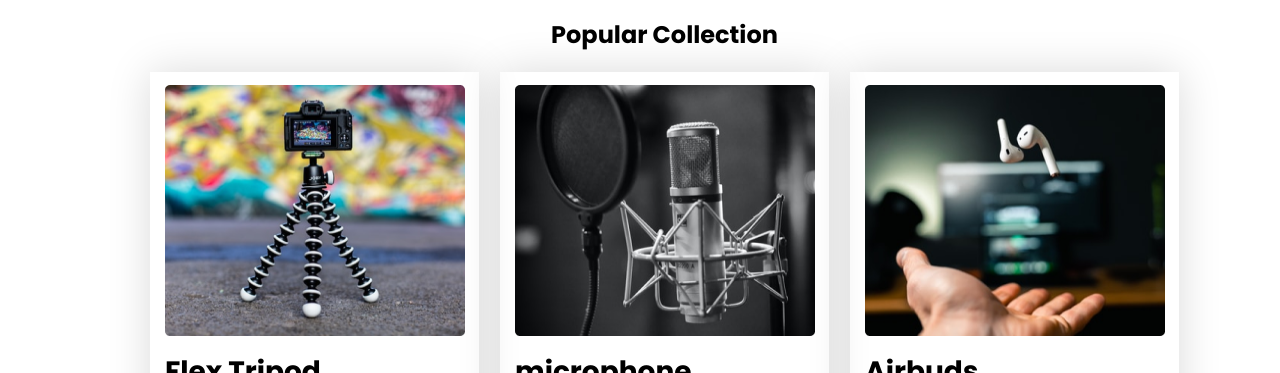
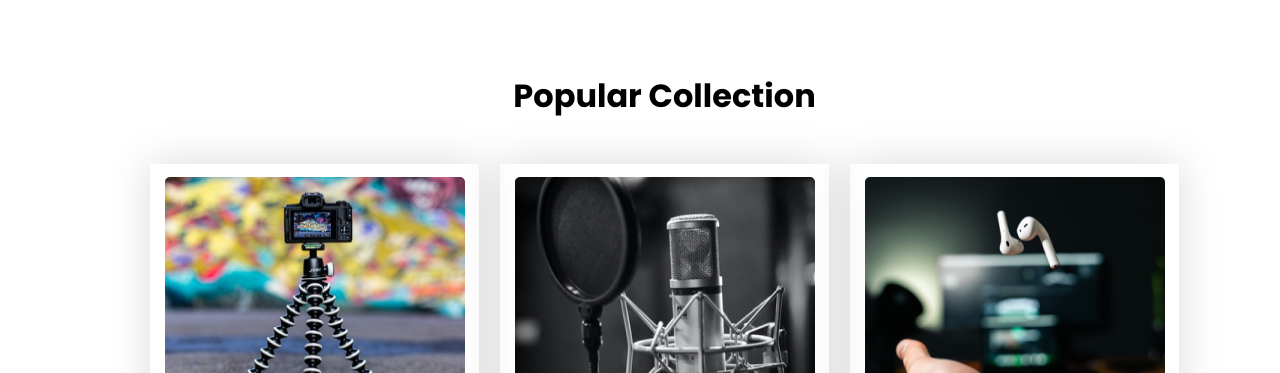
Before and after one commit to biplabsutradar/influence, a plain HTML site: page index.html in a window 1280 px wide. Shown: the part 727-1100 px from the top of the page. Drawn offline with Linux system fonts and the light colour scheme; a web font is replaced by a local one.

Commit message:
new work of airticle title

```diff
--- a/style.css
+++ b/style.css
@@ -121,6 +121,10 @@ nav>ul>li>a{
 .airticle-title{
     display: flex;
     justify-content: center;
+    margin-top: 75px;
+    margin-bottom: 44px;
+    font-size: 2em;
+    font-weight: 700;
 }
 .container{
     width:329px;
```
